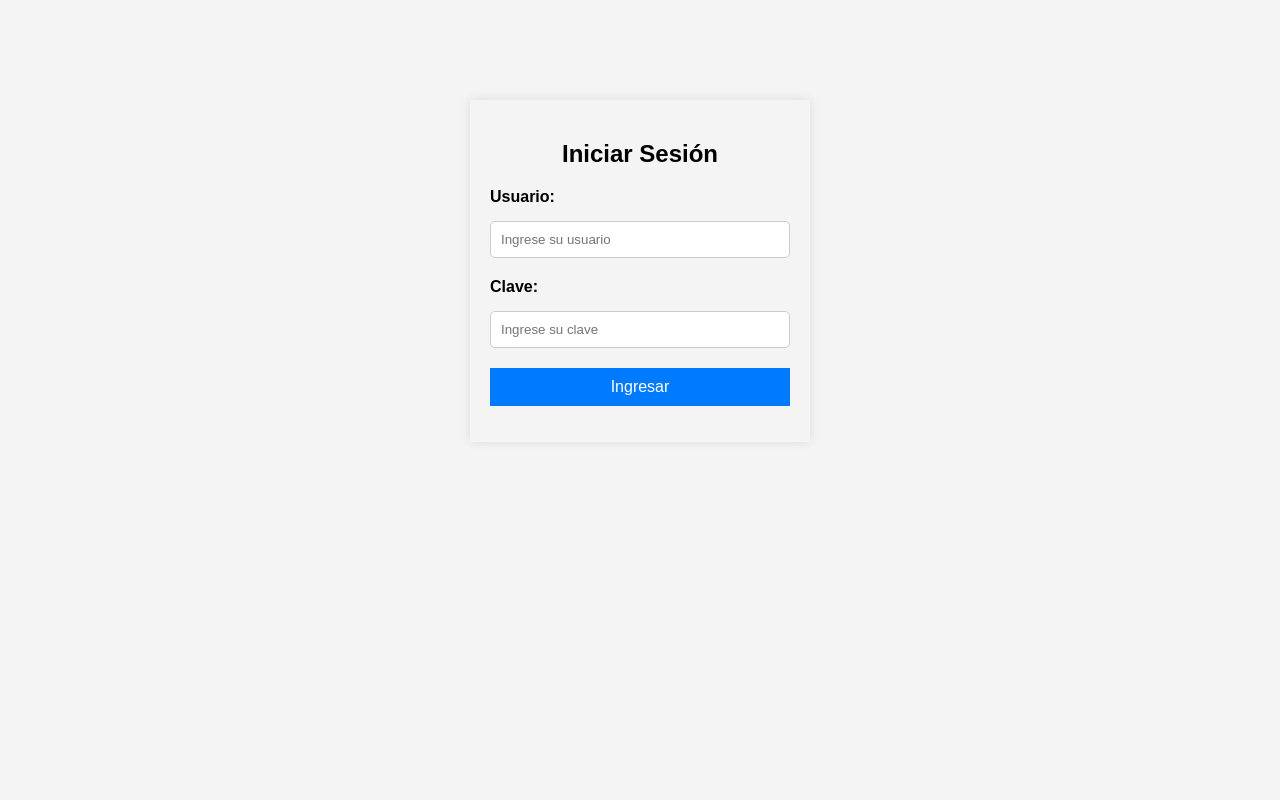
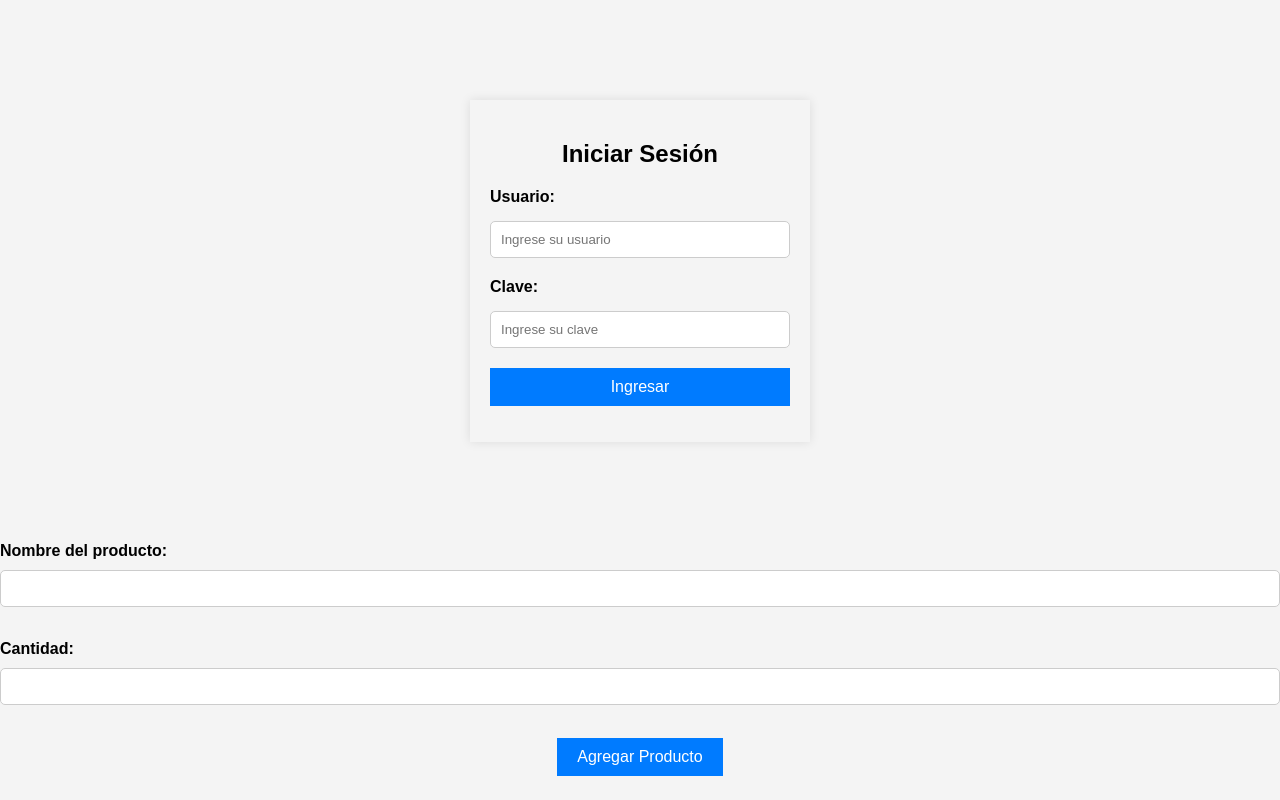
Before and after one commit to lukea78/InventarioBanco, a plain HTML site: page index.html in a window 1280 px wide. Drawn offline with Linux system fonts and the light colour scheme.

Commit message:
Update index.html

```diff
--- a/index.html
+++ b/index.html
@@ -30,6 +30,15 @@
     <script src="script.js"></script>
 </body>
 </html>
+<form id="productForm">
+  <label for="producto">Nombre del producto:</label>
+  <input type="text" id="producto" name="producto" required><br><br>
+
+  <label for="cantidad">Cantidad:</label>
+  <input type="number" id="cantidad" name="cantidad" required><br><br>
+
+  <button type="submit">Agregar Producto</button>
+</form>
 
 
     <script src="script.js"></script>
```
